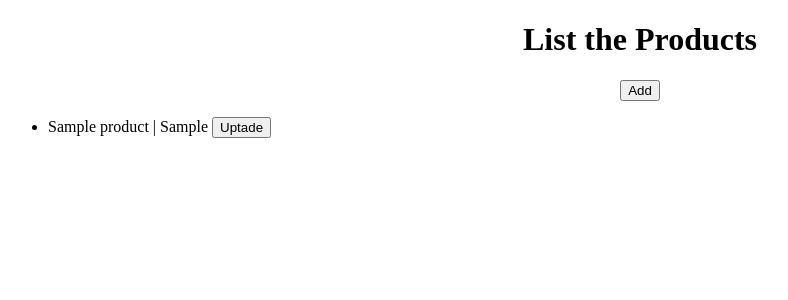
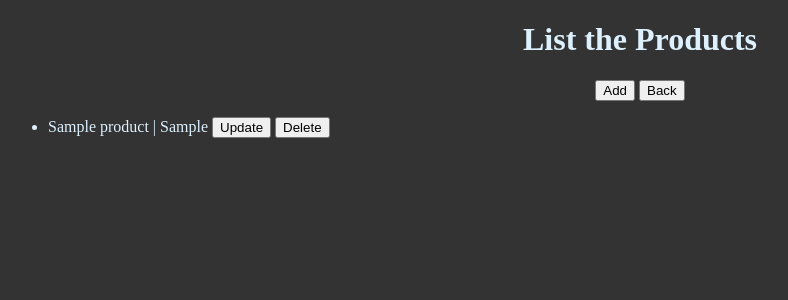
Before and after one commit to Victor-Ote/Django_two, a Django app: page /listproduct/ in a window 1280 px wide. Shown: the top 300 px of the page, without its empty margins (0-788 px from the left). Run offline with Django 5.2, Linux system fonts and the light colour scheme; tables that the repository leaves empty hold one stand-in row (values such as "Sample post").

Commit message:
CRUD complete

```diff
--- /dev/null
+++ b/core/static/css/global.css
@@ -0,0 +1,11 @@
+body{
+    background-color: #333333;
+}
+
+h1,h2,h3,p,a,li{
+    color: #dcf0fd;
+}
+
+li > form{
+    display: inline-block;
+}
--- a/core/templates/createProd.html
+++ b/core/templates/createProd.html
@@ -1,8 +1,10 @@
+{% load static %}
 <!DOCTYPE html>
 <html lang="en">
 <head>
     <meta charset="UTF-8">
     <meta name="viewport" content="width=device-width, initial-scale=1.0">
+    <link rel="stylesheet" type="text/css" href="{% static 'css/global.css' %}">
     <title>Create</title>
 </head>
 <body>
--- a/core/templates/listProd.html
+++ b/core/templates/listProd.html
@@ -1,21 +1,33 @@
+{% load static %}
 <!DOCTYPE html>
 <html lang="en">
+
 <head>
     <meta charset="UTF-8">
     <meta name="viewport" content="width=device-width, initial-scale=1.0">
+    <link rel="stylesheet" type="text/css" href="{% static 'css/global.css' %}">
     <title>List Products</title>
 </head>
+
 <body>
     <center>
         <h1>List the Products</h1>
         <button onclick="location.href = '{% url  'core:createProd' %}'">Add</button>
+        <input type="submit" value="Back" onclick="location.href = '{% url 'core:index' %}'">
     </center>
-        <ul>
-            {% for products in object_list %}
-            <li>{{ products.title }} | {{ products.sku }} <button onclick="location.href = '{% url 'core:updateProd' products.id %}'">Uptade</button> </li>
+    <ul>
+        {% for products in object_list %}
+        <li>{{ products.title }} | {{ products.sku }}
+            <button onclick="location.href = '{% url 'core:updateProd' products.id %}'">Update</button>
+            <form method="post" action="{% url 'core:deleteProd' products.id %}" onsubmit="return confirm('Tem certeza que deseja excluir este produto?');">
+                {% csrf_token %}
+                <button type="submit" class="btn btn-danger">Delete</button>
+            </form>
+        </li>
 
-            {% endfor %}
-        </ul>
+        {% endfor %}
+    </ul>
 
 </body>
+
 </html>
--- a/core/templates/product.html
+++ b/core/templates/product.html
@@ -1,15 +1,18 @@
+{% load static %}
 <!DOCTYPE html>
 <html lang="en">
 <head>
     <meta charset="UTF-8">
     <meta name="viewport" content="width=device-width, initial-scale=1.0">
     <title>Product</title>
+    <link rel="stylesheet" type="text/css" href="{% static 'css/global.css' %}">
 </head>
 <body>
     <center>
         <h1>Welcome to Product</h1>
         <h1>{{ msg }}</h1>
-        <form action="{% url 'product' %}" method="POST" enctype="multipart/form-data">
+
+        <form action="{% url 'core:product' %}" method="post" enctype="multipart/form-data">
             {% csrf_token %}
             <input type="text" name="title" placeholder="Title" > <br> <br>
             <input type="number" name="price" placeholder="Price"> <br> <br>
--- a/core/views.py
+++ b/core/views.py
@@ -63,5 +63,5 @@ class ProductUpdateView(UpdateView):
 
 #DELETE
 class ProductDeleteView(DeleteView):
-    queryset = Product.objects.all()
+    model = Product
     success_url = reverse_lazy('core:listProd')
```
Also changed, not shown: core/templates/index.html (+6 -2 lines).
